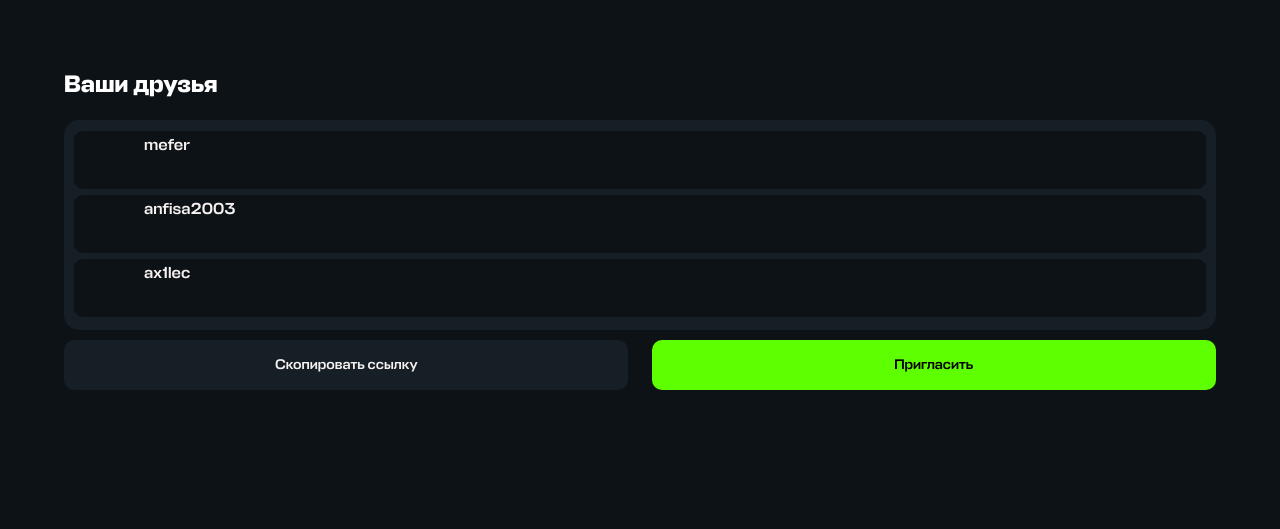
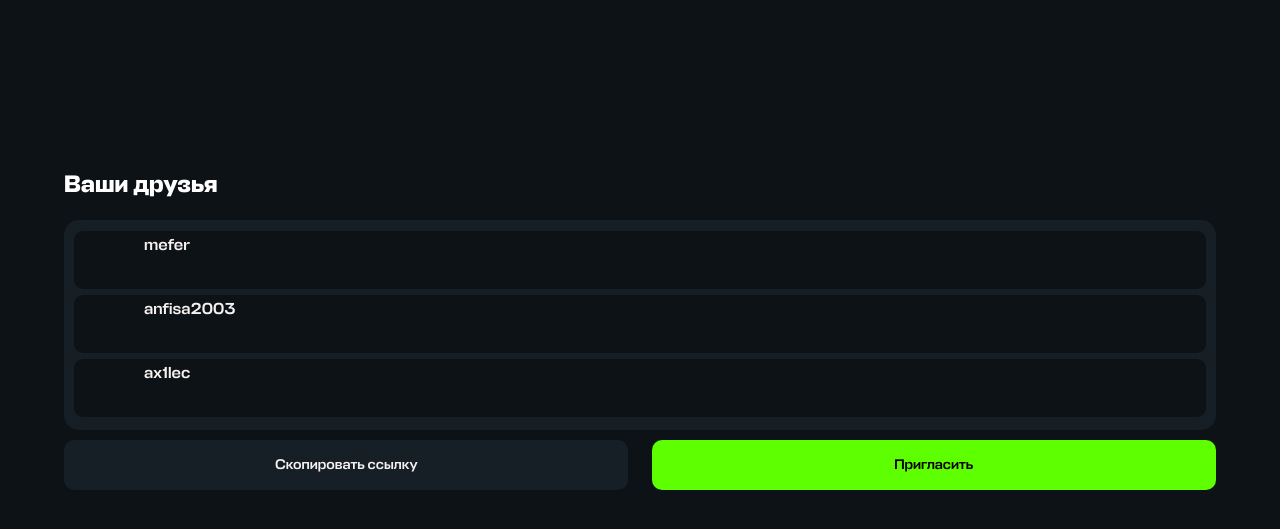
Before and after one commit to egor4chan/hr, a Flask app: page / in a window 1280 px wide. Shown: the top 529 px of the page. Run offline with Flask 3, Linux system fonts and the light colour scheme; some libraries are stand-ins or nearby versions.

Commit message:
Update Base.css

```diff
--- a/static/Base.css
+++ b/static/Base.css
@@ -15,7 +15,7 @@ div.content {
     height: auto;
     left: 5%;
     position: relative;
-    top: 50px;
+    top: 150px;
 }
 
 div.cloud {
```
